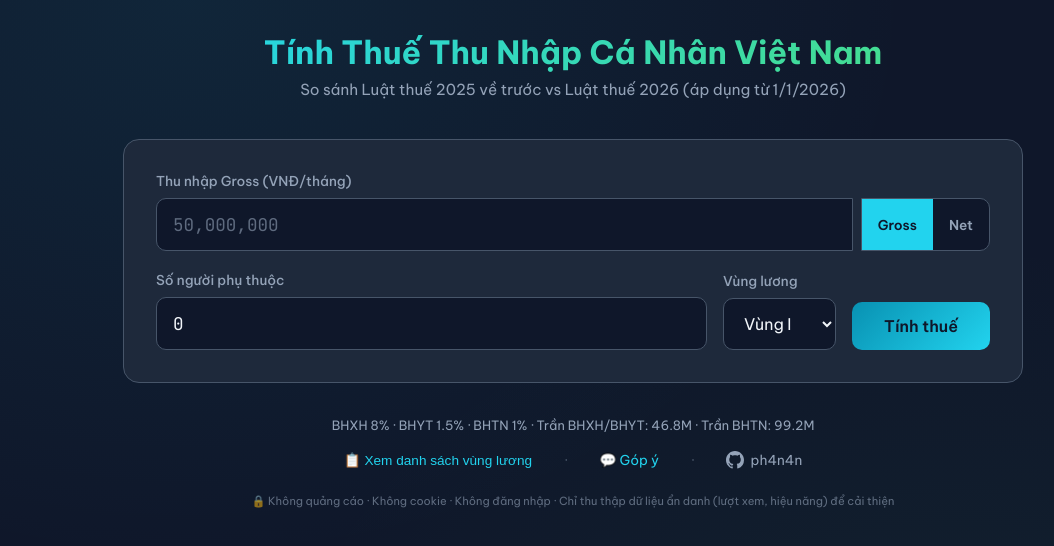
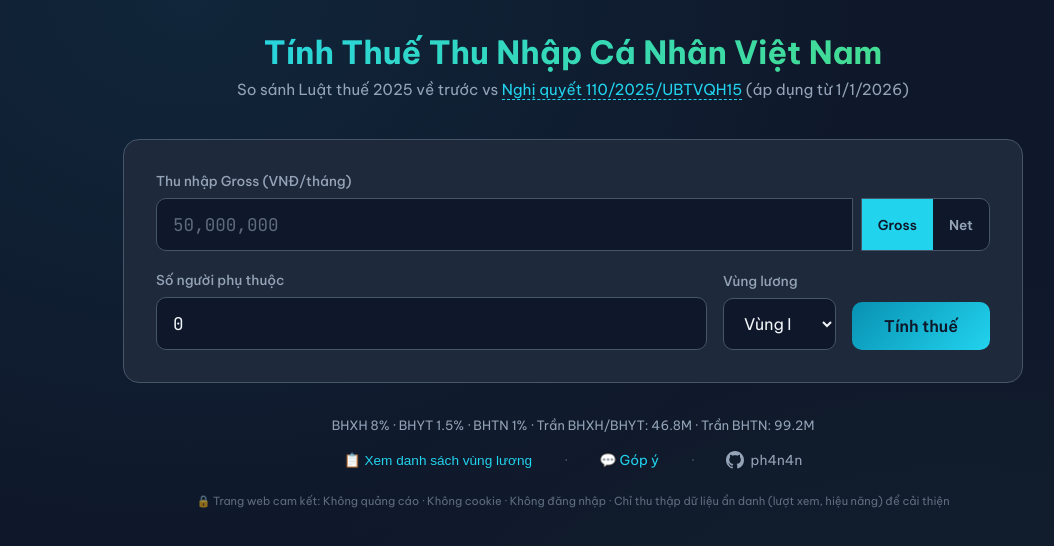
Before and after one commit to ph4n4n/vietnam-PIT, a website: page index.html in a window 1280 px wide. Shown: the whole page, without its empty margins (67-1121 px from the left). Drawn offline with Linux system fonts and the light colour scheme.

Commit message:
feat: add official government source link for NQ 110/2025

```diff
--- a/index.html
+++ b/index.html
@@ -11,7 +11,7 @@
   <div class="container">
     <header>
       <h1>Tính Thuế Thu Nhập Cá Nhân Việt Nam</h1>
-      <p class="subtitle">So sánh Luật thuế 2025 về trước vs Luật thuế 2026 (áp dụng từ 1/1/2026)</p>
+      <p class="subtitle">So sánh Luật thuế 2025 về trước vs <a href="https://xaydungchinhsach.chinhphu.vn/nghi-quyet-110-2025-ubtvqh15-dieu-chinh-muc-giam-tru-gia-canh-cua-thue-thu-nhap-ca-nhan-119251110101313787.htm" target="_blank" class="official-link">Nghị quyết 110/2025/UBTVQH15</a> (áp dụng từ 1/1/2026)</p>
     </header>
 
     <section class="input-section">
@@ -156,7 +156,7 @@
           ph4n4n
         </a>
       </div>
-      <p class="privacy-note">🔒 Không quảng cáo · Không cookie · Không đăng nhập · Chỉ thu thập dữ liệu ẩn danh (lượt xem, hiệu năng) để cải thiện</p>
+      <p class="privacy-note">🔒 Trang web cam kết: Không quảng cáo · Không cookie · Không đăng nhập · Chỉ thu thập dữ liệu ẩn danh (lượt xem, hiệu năng) để cải thiện</p>
     </footer>
   </div>
 
--- a/style.css
+++ b/style.css
@@ -50,6 +50,17 @@ h1 {
 .subtitle {
   color: var(--text-secondary);
   font-size: 0.95rem;
+}
+
+.subtitle .official-link {
+  color: var(--accent);
+  text-decoration: none;
+  border-bottom: 1px dashed var(--accent);
+  transition: opacity 0.2s;
+}
+
+.subtitle .official-link:hover {
+  opacity: 0.8;
 }
 
 .input-section {
```
Also changed, not shown: dist/app.min.js, dist/index.html, dist/style.min.css.
